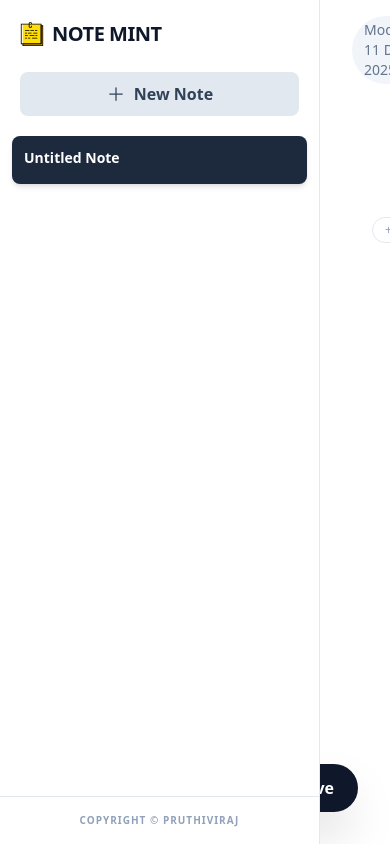
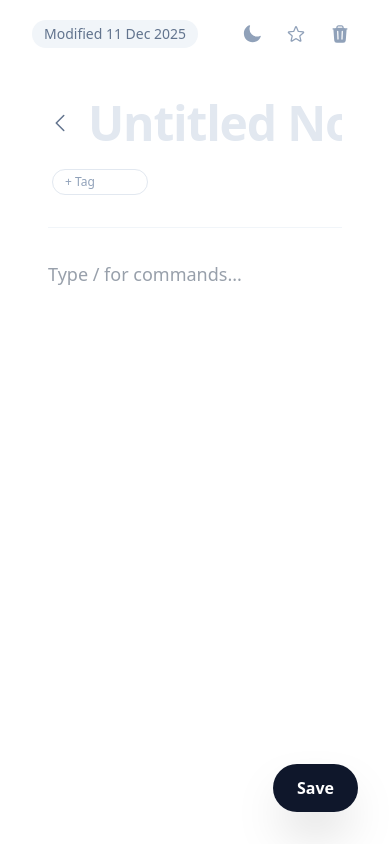
Before and after one commit to Pruthivi13/Note-mint, a React (Vite) app in the folder client/: page / in a window 390 px wide. Both pictures are taken after a click on the button "New Note". Built offline with nearby package versions, Linux system fonts and the light colour scheme.

Commit message:
feat: responsive mobile layout

```diff
--- a/client/src/App.jsx
+++ b/client/src/App.jsx
@@ -188,8 +188,17 @@ function App() {
     ? notes.filter(note => note.tags && note.tags.includes(selectedTag))
     : notes;
 
+  const handleBack = () => {
+    setSelectedNote(null);
+  };
+
   return (
     <div className={`flex h-screen font-sans overflow-hidden ${darkMode ? 'dark' : ''} bg-slate-50 dark:bg-slate-950 transition-colors duration-300`}>
+      {/*
+          Mobile: Show List if NO note selected.
+          Desktop: Always show List.
+      */}
+      <div className={`${selectedNote ? 'hidden md:flex' : 'flex'} w-full md:w-auto h-full`}>
           <NotesList
             notes={filteredNotes}
             selectedNote={selectedNote}
@@ -201,8 +210,13 @@ function App() {
             selectedTag={selectedTag}
             onSelectTag={setSelectedTag}
           />
+      </div>
 
-      <main className="flex-1 h-full flex flex-col relative overflow-hidden bg-slate-50 dark:bg-slate-950 transition-colors duration-300">
+      {/*
+          Mobile: Show Editor if note selected.
+          Desktop: Always show Editor (flex-1).
+      */}
+      <main className={`${selectedNote ? 'flex' : 'hidden md:flex'} flex-1 h-full flex-col relative overflow-hidden bg-slate-50 dark:bg-slate-950 transition-colors duration-300`}>
         {error && (
             <div className="bg-red-500 text-white px-4 py-2 text-sm font-bold flex justify-between items-center">
                 <span>{error}</span>
@@ -214,6 +228,7 @@ function App() {
           onSave={handleSaveNote}
           onDelete={handleDeleteNote}
           onSummaryUpdated={handleSummaryUpdated}
+          onBack={handleBack}
           darkMode={darkMode}
           toggleDarkMode={toggleDarkMode}
         />
--- a/client/src/components/Editor.jsx
+++ b/client/src/components/Editor.jsx
@@ -2,10 +2,10 @@ import React, { useState, useEffect } from 'react';
 import SummaryBox from './SummaryBox';
 import TagInput from './TagInput';
 import { summarizeText } from '../services/api';
-import { StarIcon as StarIconSolid, TrashIcon, SunIcon, MoonIcon, SparklesIcon } from '@heroicons/react/24/solid';
+import { StarIcon as StarIconSolid, TrashIcon, SunIcon, MoonIcon, SparklesIcon, ChevronLeftIcon } from '@heroicons/react/24/solid';
 import { StarIcon as StarIconOutline } from '@heroicons/react/24/outline';
 
-const Editor = ({ selectedNote, onSave, onDelete, onSummaryUpdated, darkMode, toggleDarkMode }) => {
+const Editor = ({ selectedNote, onSave, onDelete, onSummaryUpdated, onBack, darkMode, toggleDarkMode }) => {
   const [title, setTitle] = useState('');
   const [content, setContent] = useState('');
   const [summary, setSummary] = useState('');
@@ -154,16 +154,27 @@ const Editor = ({ selectedNote, onSave, onDelete, onSummaryUpdated, darkMode, to
           </div>
       ) : (
           <div className="flex-1 overflow-y-auto custom-scrollbar px-12 py-6 max-w-5xl mx-auto w-full">
-              {/* Title input */}
-              <input
+
+              <div className="flex items-center gap-2 mb-4">
+                 <button
+                    onClick={onBack}
+                    className="md:hidden p-2 -ml-2 text-slate-500 dark:text-slate-400 hover:text-slate-800 dark:hover:text-white"
+                    title="Back to List"
+                 >
+                    <ChevronLeftIcon className="w-6 h-6" />
+                 </button>
+
+                 {/* Title input */}
+                 <input
                 type="text"
                 value={title}
                 onChange={(e) => { setTitle(e.target.value); setIsSaved(false); }}
                 onBlur={handleSave}
                 onKeyDown={(e) => e.key === 'Enter' && handleSave()}
                 placeholder="Untitled Note"
-                className="w-full text-5xl font-extrabold font-display bg-transparent border-none outline-none text-slate-900 dark:text-white placeholder-slate-200 dark:placeholder-slate-800 tracking-tight leading-tight mb-6"
+                className="w-full text-5xl font-extrabold font-display bg-transparent border-none outline-none text-slate-900 dark:text-white placeholder-slate-200 dark:placeholder-slate-800 tracking-tight leading-tight"
               />
+              </div>
 
               {/* Tags */}
               <div className="mb-8 pl-1">
--- a/client/src/components/NotesList.jsx
+++ b/client/src/components/NotesList.jsx
@@ -3,7 +3,7 @@ import { PlusIcon } from '@heroicons/react/24/outline';
 
 const NotesList = ({ notes, selectedNote, onSelectNote, onNewNote, darkMode, toggleDarkMode, tags, selectedTag, onSelectTag }) => {
   return (
-    <div className="w-80 bg-white dark:bg-slate-900 border-r border-slate-200 dark:border-slate-800 flex flex-col h-full z-10 font-sans transition-colors duration-300">
+    <div className="w-full md:w-80 bg-white dark:bg-slate-900 border-r border-slate-200 dark:border-slate-800 flex flex-col h-full z-10 font-sans transition-colors duration-300">
       {/* Header */}
       <div className="p-5">
         <div className="flex items-center justify-between mb-6">
```
Lines whose indentation alone changed are shown as unchanged.
